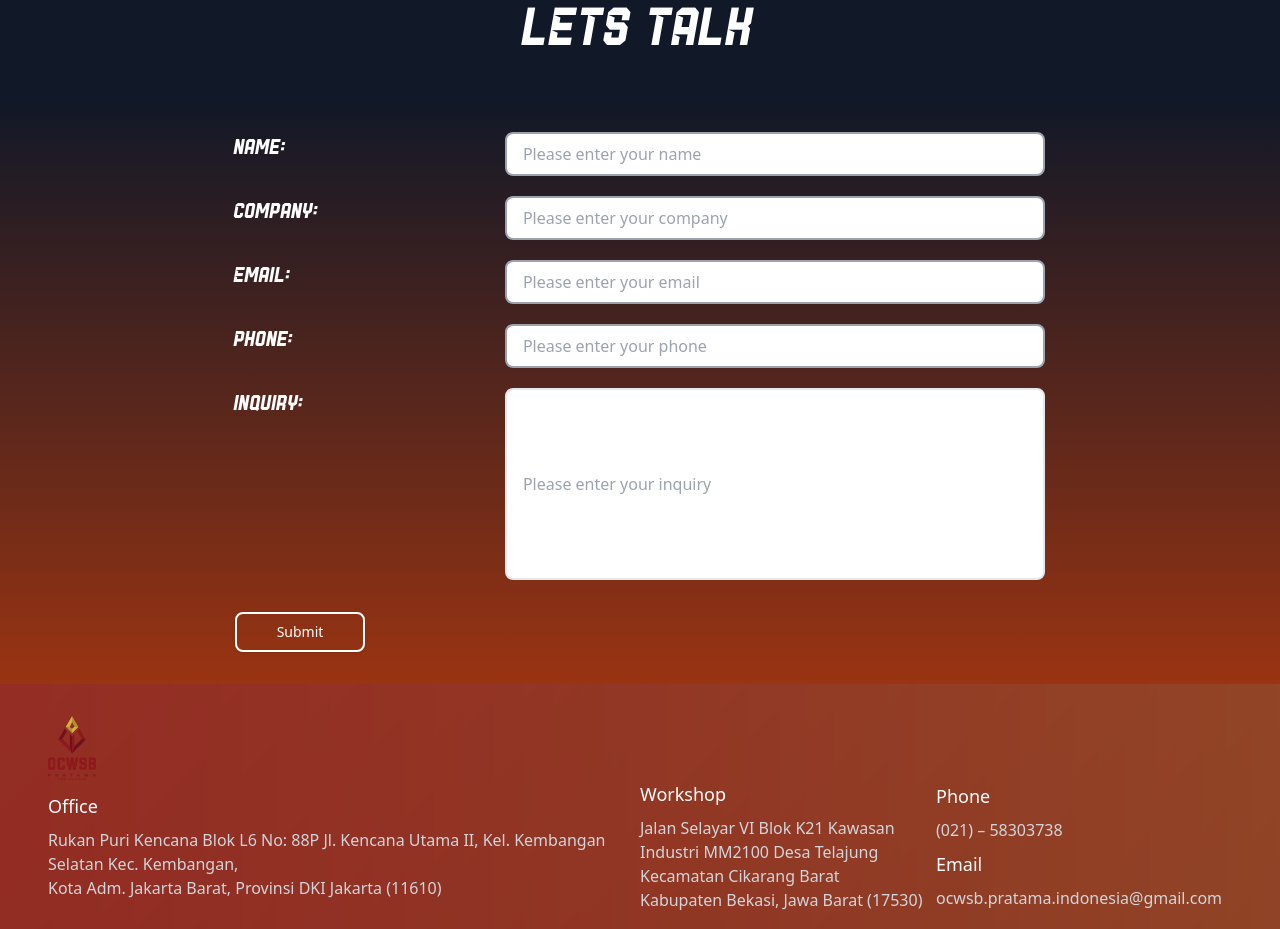
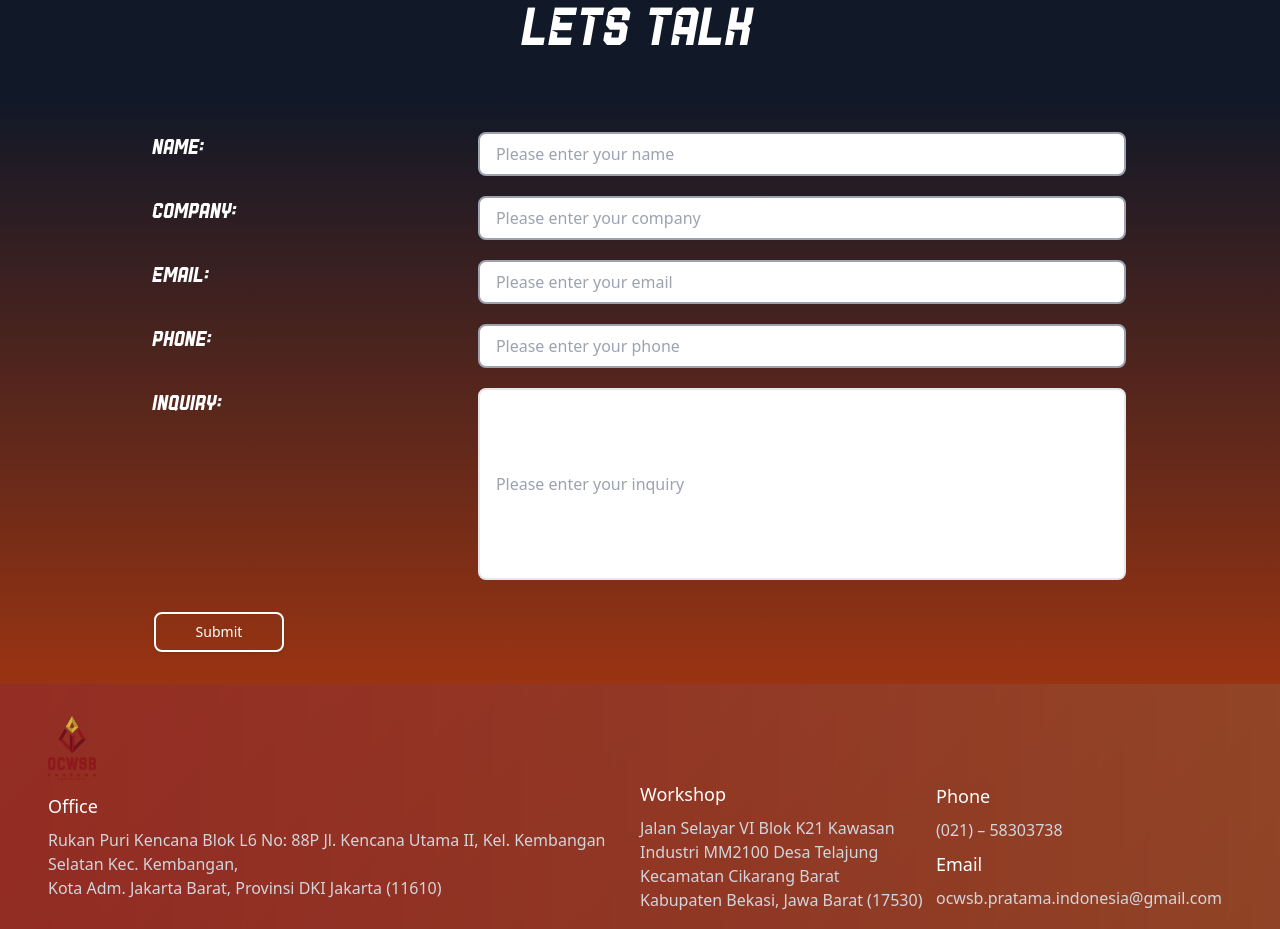
Before and after one commit to fandikaikhsan/ocwsb, a Next.js app: page / in a window 1280 px wide. Shown: the part 2460-3389 px from the top of the page. Built offline with nearby package versions, Linux system fonts and the light colour scheme.

Commit message:
chore: resize width for desktop styling form

```diff
--- a/src/components/containers/DesktopFormSection.tsx
+++ b/src/components/containers/DesktopFormSection.tsx
@@ -43,7 +43,7 @@ const DesktopFormSection = () => {
   return (
     <>
       <div className=" p-8 bg-gradient-to-b from-gray-900 to-orange-800">
-        <div className="w-2/3 mx-auto">
+        <div className="md:w-5/6 lg:w-4/5 mx-auto">
           <form onSubmit={handleSubmit(onSubmit)}>
             <div className="mb-5 flex flex-row justify-between content-between">
               <label
```
